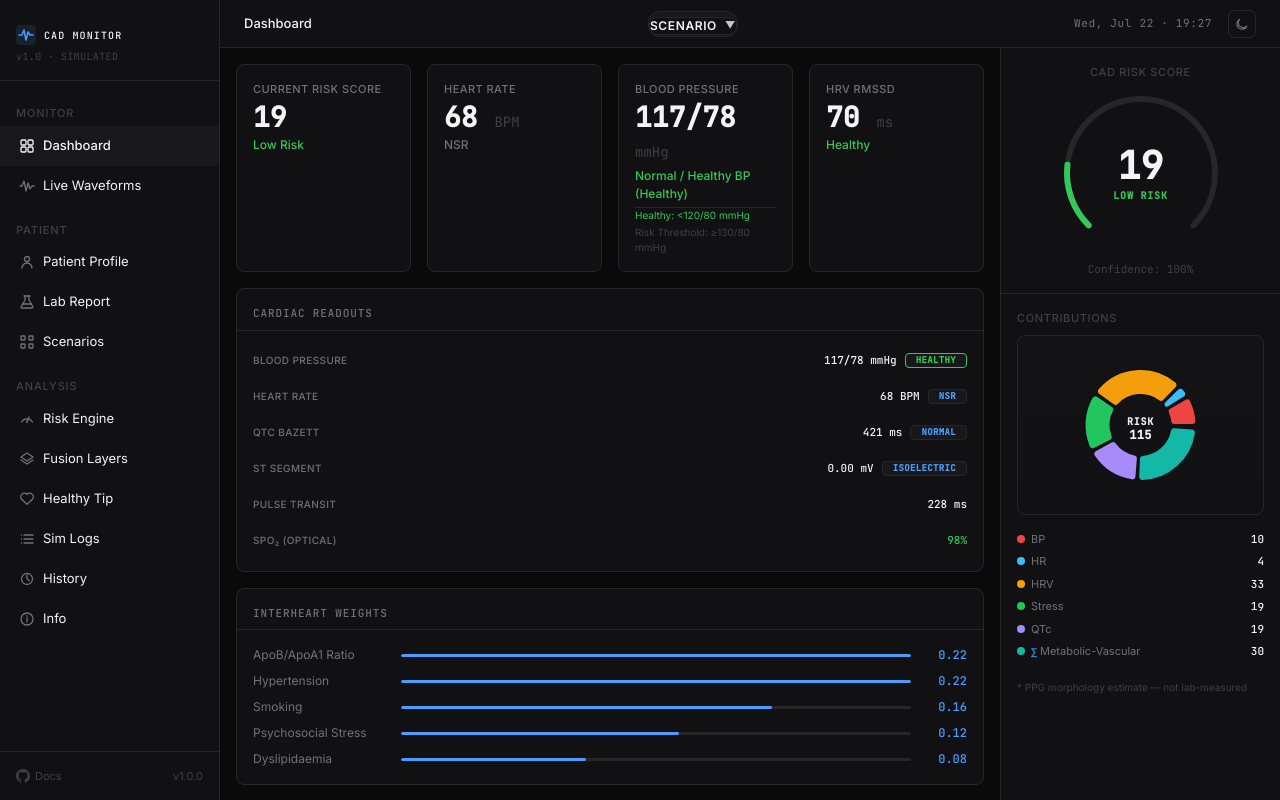
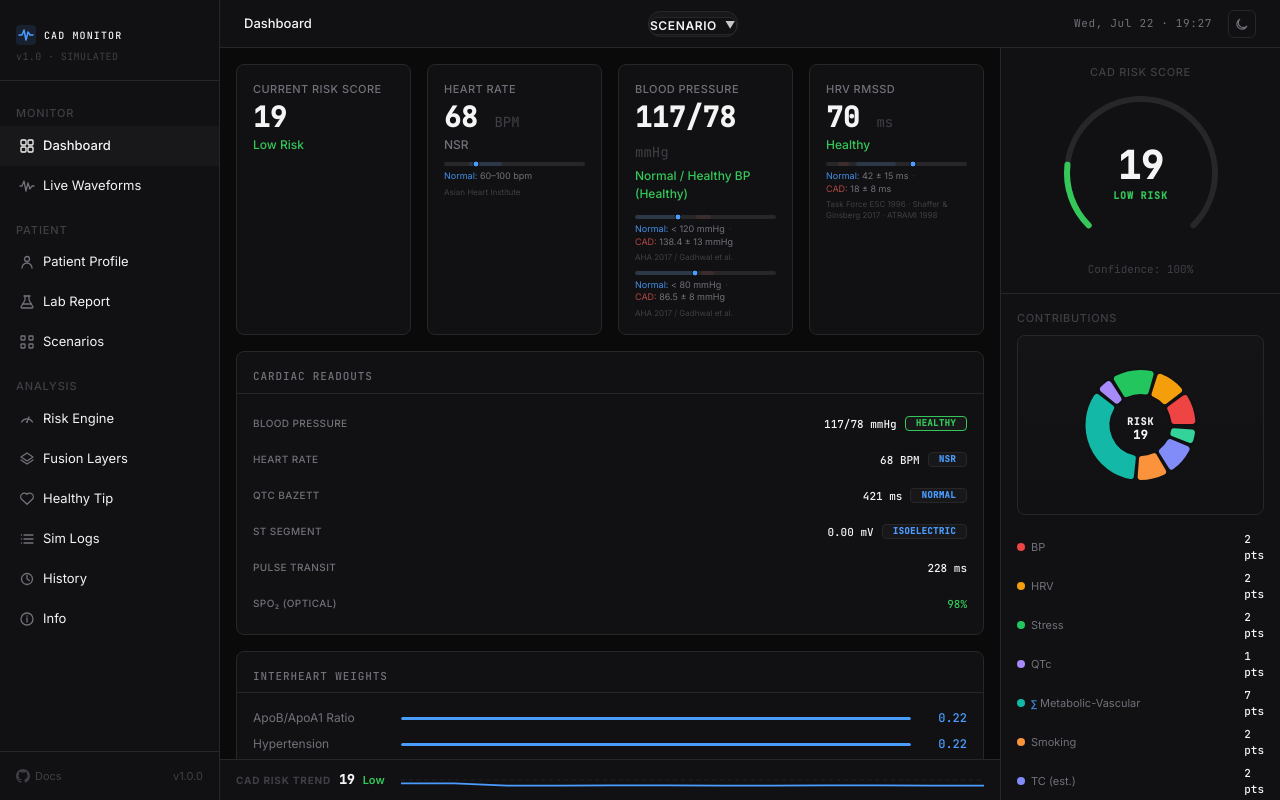
Before and after one commit to anirudh0405/codes, a React (Vite) app in the folder cad-risk-simulator/: page / in a window 1280 px wide. Built offline with nearby package versions, Linux system fonts and the light colour scheme; a web font is replaced by a local one.

Commit message:
risk trend

```diff
--- /dev/null
+++ b/cad-risk-simulator/src/components/Dashboard/CadRiskTrendBar.tsx
@@ -0,0 +1,108 @@
+/**
+ * CadRiskTrendBar — Persistent Bottom Real-Time Risk Score Trend Bar
+ * ===================================================================
+ * Displays persistently across all pages:
+ *   1. "CAD RISK TREND" header label
+ *   2. Current live Risk Score number + Risk Band label (e.g. "17 Low")
+ *   3. Background dashed reference line
+ *   4. Real-time SVG sparkline tracking riskTrend history over time
+ *
+ * Optimized for Desktop/Laptop and Mobile screens via CSS classes.
+ */
+
+import React, { useMemo } from 'react';
+import { useSimStore } from '../../store/simStore';
+
+function getRiskColor(band: string): string {
+  if (band === 'High') return 'var(--risk-high)';
+  if (band === 'Moderate') return 'var(--risk-moderate)';
+  return 'var(--risk-low)';
+}
+
+export function CadRiskTrendBar() {
+  const riskResult = useSimStore(s => s.riskResult);
+  const riskTrend = useSimStore(s => s.riskTrend);
+
+  const score = riskResult?.score ?? 0;
+  const band = riskResult?.band ?? 'Low';
+  const bandColor = getRiskColor(band);
+
+  // SVG Sparkline dimensions
+  const svgWidth = 600;
+  const svgHeight = 24;
+  const paddingY = 3;
+
+  // Build SVG path data for the trend line
+  const { pathData, pointsCount } = useMemo(() => {
+    if (!riskTrend || riskTrend.length === 0) {
+      return { pathData: '', pointsCount: 0 };
+    }
+
+    const n = riskTrend.length;
+    if (n === 1) {
+      const y = svgHeight - paddingY - (riskTrend[0].score / 100) * (svgHeight - paddingY * 2);
+      return { pathData: `M 0 ${y} L ${svgWidth} ${y}`, pointsCount: 1 };
+    }
+
+    const points = riskTrend.map((item, idx) => {
+      const x = (idx / (n - 1)) * svgWidth;
+      const clampedScore = Math.max(0, Math.min(100, item.score));
+      const y = svgHeight - paddingY - (clampedScore / 100) * (svgHeight - paddingY * 2);
+      return `${x.toFixed(1)},${y.toFixed(1)}`;
+    });
+
+    return {
+      pathData: `M ${points.join(' L ')}`,
+      pointsCount: n,
+    };
+  }, [riskTrend]);
+
+  return (
+    <div className="cad-risk-trend-bar">
+      {/* ── Label & Current Score ────────────────────────────────────────── */}
+      <div className="cad-risk-trend-left">
+        <span className="cad-risk-trend-title">CAD RISK TREND</span>
+        <span className="cad-risk-trend-score tabular-nums">{Math.round(score)}</span>
+        <span className="cad-risk-trend-band" style={{ color: bandColor }}>
+          {band}
+        </span>
+      </div>
+
+      {/* ── Real-Time Sparkline Container ───────────────────────────────── */}
+      <div className="cad-risk-trend-chart">
+        <svg
+          viewBox={`0 0 ${svgWidth} ${svgHeight}`}
+          preserveAspectRatio="none"
+          className="cad-risk-trend-svg"
+        >
+          {/* Dashed Reference Line (Mid-level threshold) */}
+          <line
+            x1="0"
+            y1={svgHeight / 2}
+            x2={svgWidth}
+            y2={svgHeight / 2}
+            stroke="var(--border)"
+            strokeWidth="1"
+            strokeDasharray="4 4"
+            opacity="0.8"
+          />
+
+          {/* Real-time Trend Line */}
+          {pointsCount > 0 && (
+            <path
+              d={pathData}
+              fill="none"
+              stroke="var(--accent)"
+              strokeWidth="1.8"
+              strokeLinecap="round"
+              strokeLinejoin="round"
+              style={{
+                transition: 'd 0.3s ease-out',
+              }}
+            />
+          )}
+        </svg>
+      </div>
+    </div>
+  );
+}
--- a/cad-risk-simulator/src/components/Dashboard/DashboardHome.tsx
+++ b/cad-risk-simulator/src/components/Dashboard/DashboardHome.tsx
@@ -13,6 +13,7 @@ import { WEIGHTS } from '../../riskEngine';
 import { classifyBP } from '../../lib/bpRanges';
 import { CardiacReadouts } from '../layout/RightPanelContent';
 import { CVDInfoPanel } from './CVDInfoPanel';
+import { RangeIndicator } from '../RangeIndicator';
 
 // ── Risk helpers ─────────────────────────────────────────────────────────────
 
@@ -53,12 +54,6 @@ export function DashboardHome() {
   const sys   = snapshot?.systolic ?? 120;
   const dia   = snapshot?.diastolic ?? 80;
   const hrvVal = snapshot?.hrv ?? 0;
-  const whoBand = riskResult?.whoRiskBand;
-
-  // Calculate BMI from patient profile
-  const height = patientProfile.height ?? 170;
-  const weight = patientProfile.weight ?? 70;
-  const bmi = weight / Math.pow(height / 100, 2);
 
   const bpInfo = classifyBP(sys, dia);
   const hrv = hrvStatusLabel(hrvVal);
@@ -87,6 +82,7 @@ export function DashboardHome() {
           <span className="dash-stat-sub" style={{ color: 'var(--text-secondary)' }}>
             NSR
           </span>
+          <RangeIndicator rangeKey="heartRate" value={hr} />
         </div>
 
         {/* Card 3: Blood Pressure */}
@@ -98,11 +94,9 @@ export function DashboardHome() {
           <span className="dash-stat-sub" style={{ color: bpInfo.color }}>
             {bpInfo.label} ({bpInfo.shortLabel})
           </span>
-          <div className="mt-1.5 pt-1.5 border-t border-[var(--border)] text-[10px] text-[var(--text-tertiary)] flex flex-col gap-0.5">
-            <span style={{ color: 'var(--risk-low)' }}>Healthy: &lt;120/80 mmHg</span>
-            <span style={{ color: sys >= 130 || dia >= 80 ? 'var(--risk-high)' : 'var(--text-tertiary)' }}>
-              Risk Threshold: ≥130/80 mmHg
-            </span>
+          <div style={{ marginTop: 'var(--space-xs)', display: 'flex', flexDirection: 'column', gap: 'var(--space-xs)' }}>
+            <RangeIndicator rangeKey="systolicBP" value={sys} />
+            <RangeIndicator rangeKey="diastolicBP" value={dia} />
           </div>
         </div>
 
@@ -115,6 +109,7 @@ export function DashboardHome() {
           <span className="dash-stat-sub" style={{ color: hrv.color }}>
             {hrv.label}
           </span>
+          <RangeIndicator rangeKey="hrv" value={hrvVal} />
         </div>
       </div>
 
--- a/cad-risk-simulator/src/components/layout/AppShell.tsx
+++ b/cad-risk-simulator/src/components/layout/AppShell.tsx
@@ -12,6 +12,7 @@
 import React, { useState, useEffect, useCallback } from 'react';
 import { Sidebar } from './Sidebar';
 import { MobileTabBar } from './MobileTabBar';
+import { CadRiskTrendBar } from '../Dashboard/CadRiskTrendBar';
 
 // ── Live Clock ───────────────────────────────────────────────────────────────
 
@@ -176,9 +177,12 @@ export function AppShell({ children, rightPanelContent, topBarCenter, activeNav,
 
         {/* ── CONTENT BODY: Center + Right split ──────────────────── */}
         <div className="app-content-body">
-          {/* CENTER: scrollable main content */}
+          {/* CENTER: main content + persistent bottom CAD Risk Trend bar */}
           <div className="app-center">
-            {children}
+            <div className="app-center-scroll">
+              {children}
+            </div>
+            <CadRiskTrendBar />
           </div>
 
           {/* RIGHT: fixed risk panel */}
--- a/cad-risk-simulator/src/components/layout/RightPanelContent.tsx
+++ b/cad-risk-simulator/src/components/layout/RightPanelContent.tsx
@@ -94,14 +94,17 @@ function RiskArcGauge({ score, band }: { score: number; band: string }) {
 
 // ── Section 3: Contributions ─────────────────────────────────────────────────
 
-const CONTRIB_ROWS: { key: string; label: string; isComposite?: boolean }[] = [
-  { key: 'bloodPressure', label: 'BP' },
-  { key: 'heartRate',     label: 'HR' },
-  { key: 'hrv',           label: 'HRV' },
-  { key: 'stress',        label: 'Stress' },
-  { key: 'qtInterval',    label: 'QTc' },
-  { key: 'stSegment',     label: 'ST-Seg' },
-  { key: 'apoB',          label: 'Metabolic-Vascular', isComposite: true },
+const CONTRIB_ROWS: { key: keyof import('../../riskEngine').RiskContributions; label: string; isComposite?: boolean }[] = [
+  { key: 'bloodPressure',    label: 'BP' },
+  { key: 'heartRate',        label: 'HR' },
+  { key: 'hrv',              label: 'HRV' },
+  { key: 'stress',           label: 'Stress' },
+  { key: 'qtInterval',       label: 'QTc' },
+  { key: 'stSegment',        label: 'ST-Seg' },
+  { key: 'apoB',             label: 'Metabolic-Vascular', isComposite: true },
+  { key: 'smoking',          label: 'Smoking' },
+  { key: 'totalCholesterol', label: 'TC (est.)' },
+  { key: 'triglycerides',    label: 'TG (est.)' },
 ];
 
 const CONTRIB_COLORS = [
@@ -112,6 +115,9 @@ const CONTRIB_COLORS = [
   '#a78bfa',
   '#f472b6',
   '#14b8a6',
+  '#fb923c',
+  '#818cf8',
+  '#34d399',
 ];
 
 function ContributionsSection() {
@@ -119,14 +125,14 @@ function ContributionsSection() {
 
   const pieData = useMemo(() => {
     const values = CONTRIB_ROWS.map(({ key, label, isComposite }, index) => {
-      const raw = riskResult?.rawContributions[key as keyof typeof riskResult.rawContributions] ?? 0;
+      const val = riskResult?.contributions ? (riskResult.contributions[key] ?? 0) : 0;
       const color = CONTRIB_COLORS[index % CONTRIB_COLORS.length];
 
       return {
         key,
         label,
         isComposite,
-        value: Math.max(raw, 0),
+        value: Math.max(val, 0),
         color,
       };
     });
@@ -134,9 +140,10 @@ function ContributionsSection() {
     return values.filter(item => item.value > 0);
   }, [riskResult]);
 
-  const total = pieData.reduce((sum, item) => sum + item.value, 0);
+  const scoreDisplay = Math.round(riskResult?.score ?? 0);
 
   const renderSliceLabel = ({ cx, cy, midAngle, innerRadius, outerRadius, percent, name }: any) => {
+    if (percent < 0.05) return null; // Hide labels on tiny slices (<5%) to prevent visual clutter
     const radius = innerRadius + (outerRadius - innerRadius) * 0.6;
     const x = cx + radius * Math.cos(-midAngle * (Math.PI / 180));
     const y = cy + radius * Math.sin(-midAngle * (Math.PI / 180));
@@ -165,19 +172,19 @@ function ContributionsSection() {
         <ResponsiveContainer width="100%" height={150}>
           <PieChart>
             <Pie
-              data={pieData}
+              data={pieData.length > 0 ? pieData : [{ key: 'empty', label: 'None', value: 1, color: 'var(--border)' }]}
               dataKey="value"
               nameKey="label"
               innerRadius={30}
               outerRadius={56}
-              paddingAngle={2}
+              paddingAngle={pieData.length > 1 ? 2 : 0}
               stroke="var(--surface)"
               strokeWidth={2}
               cornerRadius={4}
-              label={renderSliceLabel}
+              label={pieData.length > 0 ? renderSliceLabel : false}
               labelLine={false}
             >
-              {pieData.map(entry => (
+              {(pieData.length > 0 ? pieData : [{ key: 'empty', label: 'None', value: 1, color: 'var(--border)' }]).map(entry => (
                 <Cell key={entry.key} fill={entry.color} />
               ))}
             </Pie>
@@ -189,7 +196,7 @@ function ContributionsSection() {
               className="rp-contrib-chart-center"
             >
               <tspan x="50%" dy="-4">RISK</tspan>
-              <tspan x="50%" dy="14" className="tabular-nums">{total > 0 ? Math.round(total) : 0}</tspan>
+              <tspan x="50%" dy="14" className="tabular-nums">{scoreDisplay}</tspan>
             </text>
           </PieChart>
         </ResponsiveContainer>
@@ -206,14 +213,14 @@ function ContributionsSection() {
               </span>
             </span>
             <span className="rp-contrib-value tabular-nums">
-              <AnimatedNumber value={value} className="rp-contrib-value-inner" />
+              <AnimatedNumber value={value} className="rp-contrib-value-inner" /> pts
             </span>
           </div>
         ))}
       </div>
 
       <div className="rp-contrib-footnote">
-        * PPG morphology estimate — not lab-measured
+        * Weighted contribution points toward 0–100 CAD Risk Score
       </div>
     </div>
   );
--- a/cad-risk-simulator/src/hal/generators/bpGenerator.ts
+++ b/cad-risk-simulator/src/hal/generators/bpGenerator.ts
@@ -24,9 +24,9 @@ interface BPParams {
 export function generateBP(params: BPParams = {}): BPRawData {
   const { systolic = 120, diastolic = 80 } = params;
 
-  // Add small physiological variability (±3 mmHg beat-to-beat)
-  const sysSample = Math.round(systolic + (Math.random() - 0.5) * 6);
-  const diaSample = Math.round(diastolic + (Math.random() - 0.5) * 4);
+  // Add subtle physiological variability (±1 mmHg beat-to-beat)
+  const sysSample = Math.round(systolic + (Math.random() - 0.5) * 2);
+  const diaSample = Math.round(diastolic + (Math.random() - 0.5) * 2);
 
   const map = Math.round(diaSample + (sysSample - diaSample) / 3);
   const pp = sysSample - diaSample;
--- a/cad-risk-simulator/src/store/simStore.ts
+++ b/cad-risk-simulator/src/store/simStore.ts
@@ -104,11 +104,11 @@ function randomizeParamsForCategory(category: PresetCategory | null): {
   labPatch: Partial<LabInputs>;
 } {
   if (category === 'healthy') {
-    const hr = Math.round(58 + Math.random() * 26);    // 58–84 bpm
-    const systolic = Math.round(105 + Math.random() * 20); // 105–125 mmHg
-    const diastolic = Math.round(65 + Math.random() * 15); // 65–80 mmHg
-    const hrv = Math.round(45 + Math.random() * 45);    // 45–90 ms
-    const stress = Math.round(10 + Math.random() * 25);  // 10–35
+    const hr = Math.round(60 + Math.random() * 20);        // 60–80 bpm
+    const systolic = Math.round(108 + Math.random() * 10);  // 108–118 mmHg (optimal healthy <120)
+    const diastolic = Math.round(68 + Math.random() * 10);  // 68–78 mmHg (optimal healthy <80)
+    const hrv = Math.round(50 + Math.random() * 35);        // 50–85 ms
+    const stress = Math.round(10 + Math.random() * 20);      // 10–30
 
     return {
       params: {
--- a/cad-risk-simulator/src/style.css
+++ b/cad-risk-simulator/src/style.css
@@ -391,9 +391,102 @@ input[type=number]::-webkit-outer-spin-button {
 
 .app-center {
   flex: 1;
+  display: flex;
+  flex-direction: column;
   min-width: 0;
+  min-height: 0;
+  overflow: hidden;
+}
+
+.app-center-scroll {
+  flex: 1;
+  min-height: 0;
   overflow-y: auto;
   overflow-x: hidden;
+}
+
+/* ── CAD Risk Trend Persistent Bottom Bar ───────────────────────────────── */
+.cad-risk-trend-bar {
+  display: flex;
+  align-items: center;
+  gap: var(--space-md);
+  padding: 8px var(--space-md);
+  background: var(--surface);
+  border-top: 1px solid var(--border);
+  width: 100%;
+  flex-shrink: 0;
+  overflow: hidden;
+  box-sizing: border-box;
+}
+
+.cad-risk-trend-left {
+  display: flex;
+  align-items: center;
+  gap: 8px;
+  white-space: nowrap;
+  flex-shrink: 0;
+}
+
+.cad-risk-trend-title {
+  font-size: 10px;
+  font-weight: 700;
+  letter-spacing: 0.08em;
+  text-transform: uppercase;
+  color: var(--text-tertiary);
+  font-family: var(--font-ui);
+}
+
+.cad-risk-trend-score {
+  font-family: var(--font-mono);
+  font-size: 13px;
+  font-weight: 700;
+  color: var(--text-primary);
+}
+
+.cad-risk-trend-band {
+  font-size: 11px;
+  font-weight: 600;
+  font-family: var(--font-ui);
+}
+
+.cad-risk-trend-chart {
+  flex: 1;
+  height: 24px;
+  position: relative;
+  display: flex;
+  align-items: center;
+  overflow: hidden;
+  min-width: 80px;
+}
+
+.cad-risk-trend-svg {
+  width: 100%;
+  height: 100%;
+  overflow: visible;
+}
+
+@media (max-width: 768px) {
+  .cad-risk-trend-bar {
+    padding: 6px 12px;
+    gap: 8px;
+  }
+
+  .cad-risk-trend-title {
+    font-size: 9px;
+    letter-spacing: 0.05em;
+  }
+
+  .cad-risk-trend-score {
+    font-size: 12px;
+  }
+
+  .cad-risk-trend-band {
+    font-size: 10px;
+  }
+
+  .cad-risk-trend-chart {
+    height: 20px;
+  }
 }
 
 /* ── Right Panel ──────────────────────────────────────────────────────────── */
```
